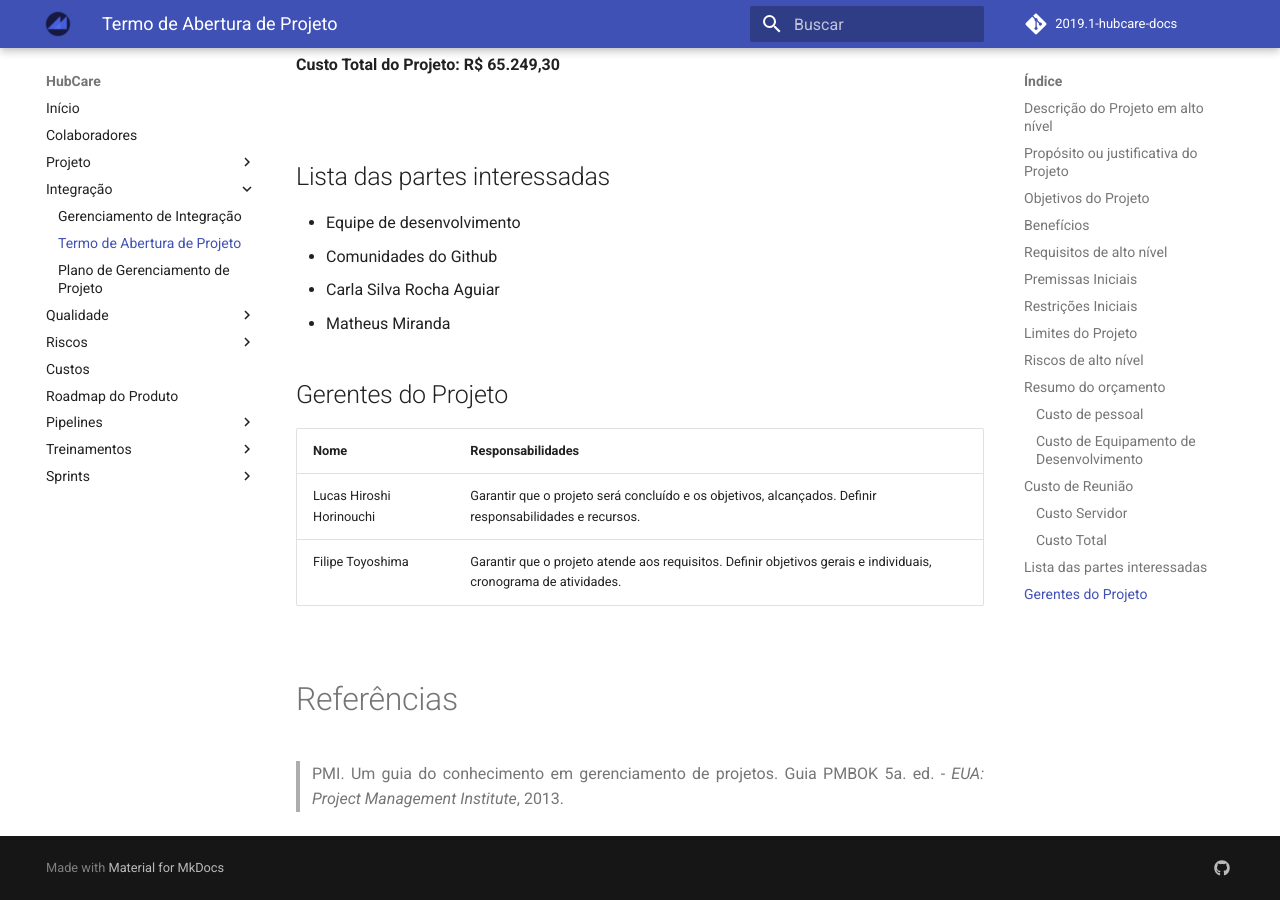
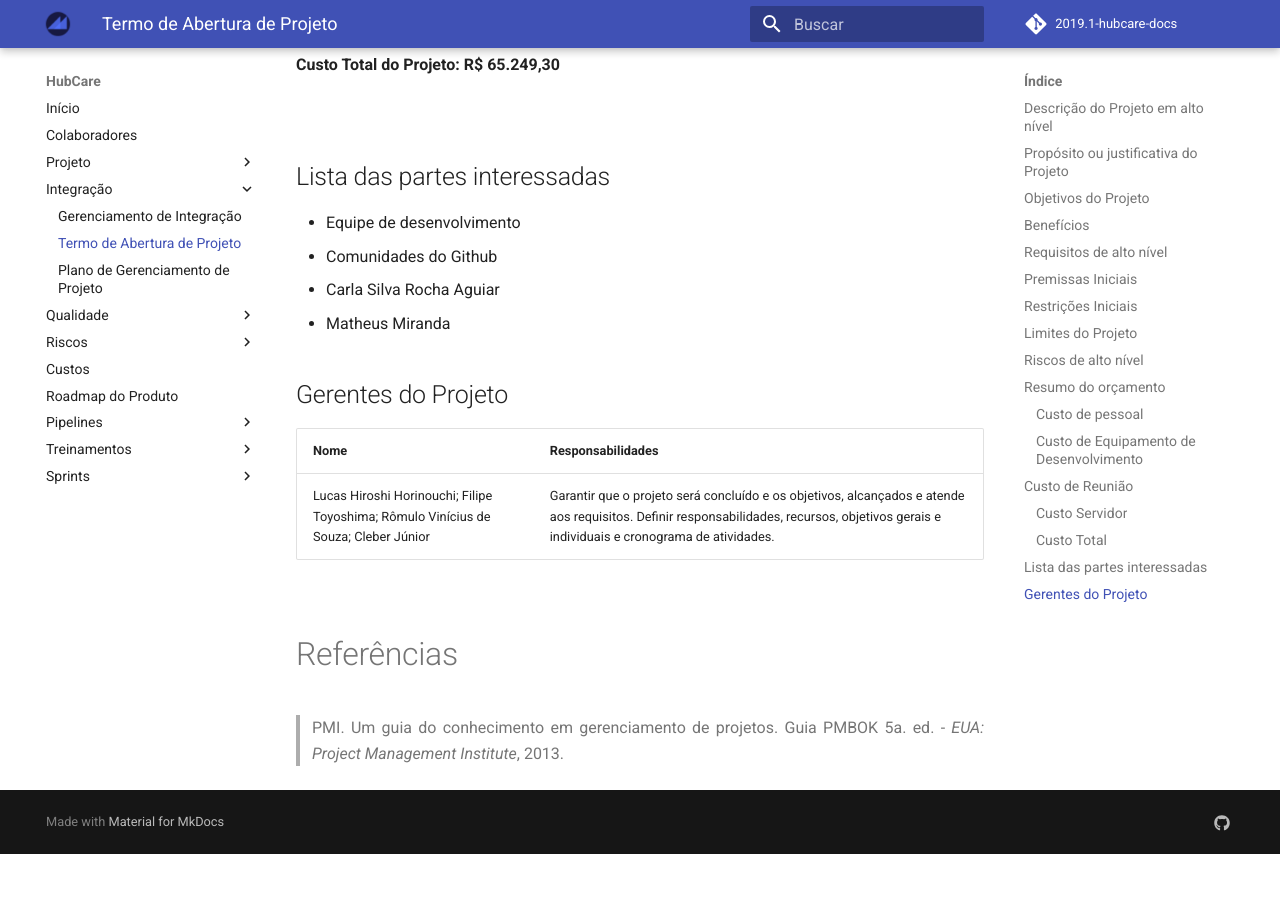
Before and after one commit to fga-eps-mds/2019.1-hubcare-docs, an MkDocs documentation site: the page built from docs/project-integration-management/project-charter/README.md, in a window 1280 px wide and 900 px high, scrolled down 2322 px. Built offline with MkDocs 1.6.1 and Material for MkDocs 9.7.7, drawn with Linux system fonts in a browser that asks for light colours; comment, search, counter and statistics services are not loaded; after the commit the page ends 3176 px from its top, so only the background shows below that.

Commit message:
Update README.md

```diff
--- a/docs/project-integration-management/project-charter/README.md
+++ b/docs/project-integration-management/project-charter/README.md
@@ -81,8 +81,7 @@ Saber em quais projetos dentro da plataforma Github é recomendado contribuir de
 
 |Nome|Responsabilidades|
 |----|-----------------|
-| Lucas Hiroshi Horinouchi | Garantir que o projeto será concluído e os objetivos, alcançados. Definir responsabilidades e recursos. |
-| Filipe Toyoshima | Garantir que o projeto atende aos requisitos. Definir objetivos gerais e individuais, cronograma de atividades. |
+| Lucas Hiroshi Horinouchi; Filipe Toyoshima; Rômulo Vinícius de Souza; Cleber Júnior  | Garantir que o projeto será concluído e os objetivos, alcançados e atende aos requisitos. Definir responsabilidades, recursos, objetivos gerais e individuais e cronograma de atividades. |
 
 <br>
 
```
